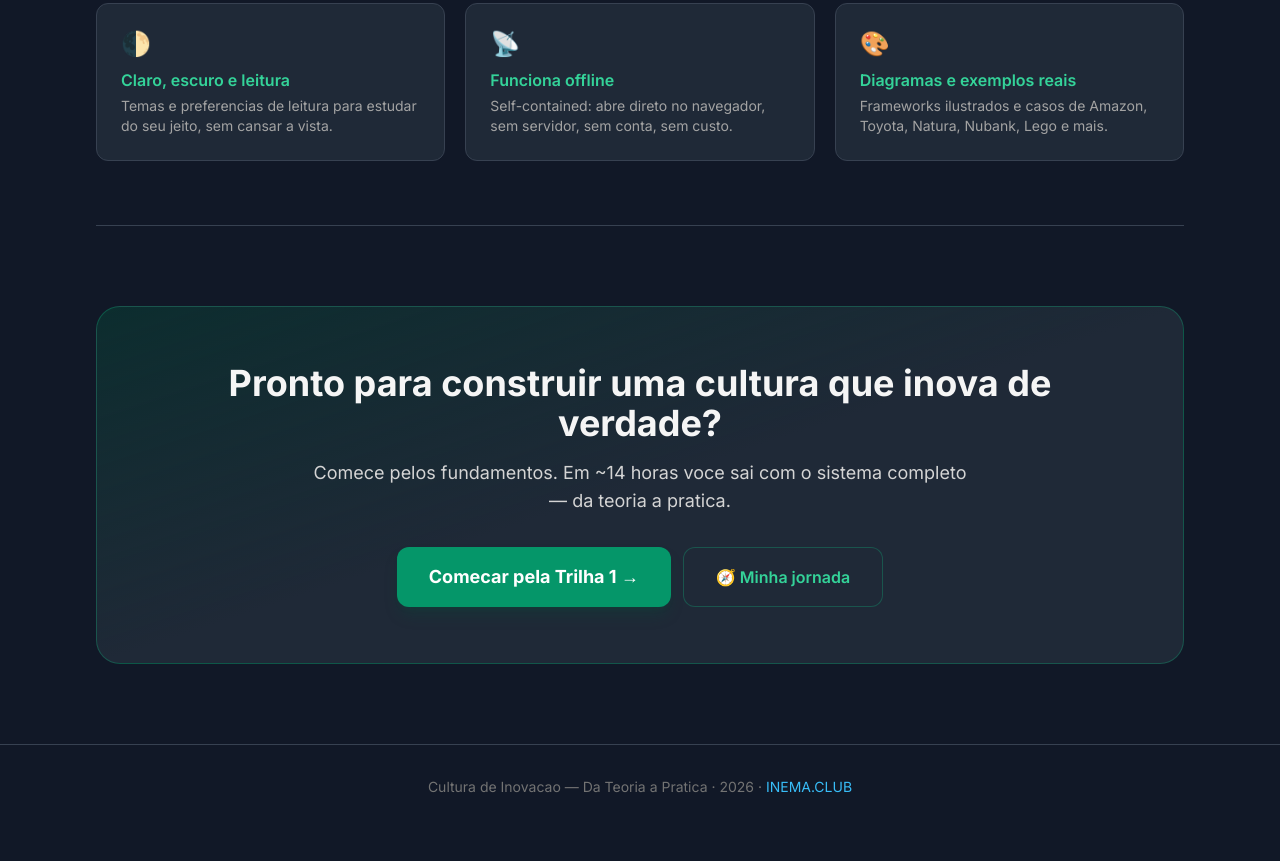
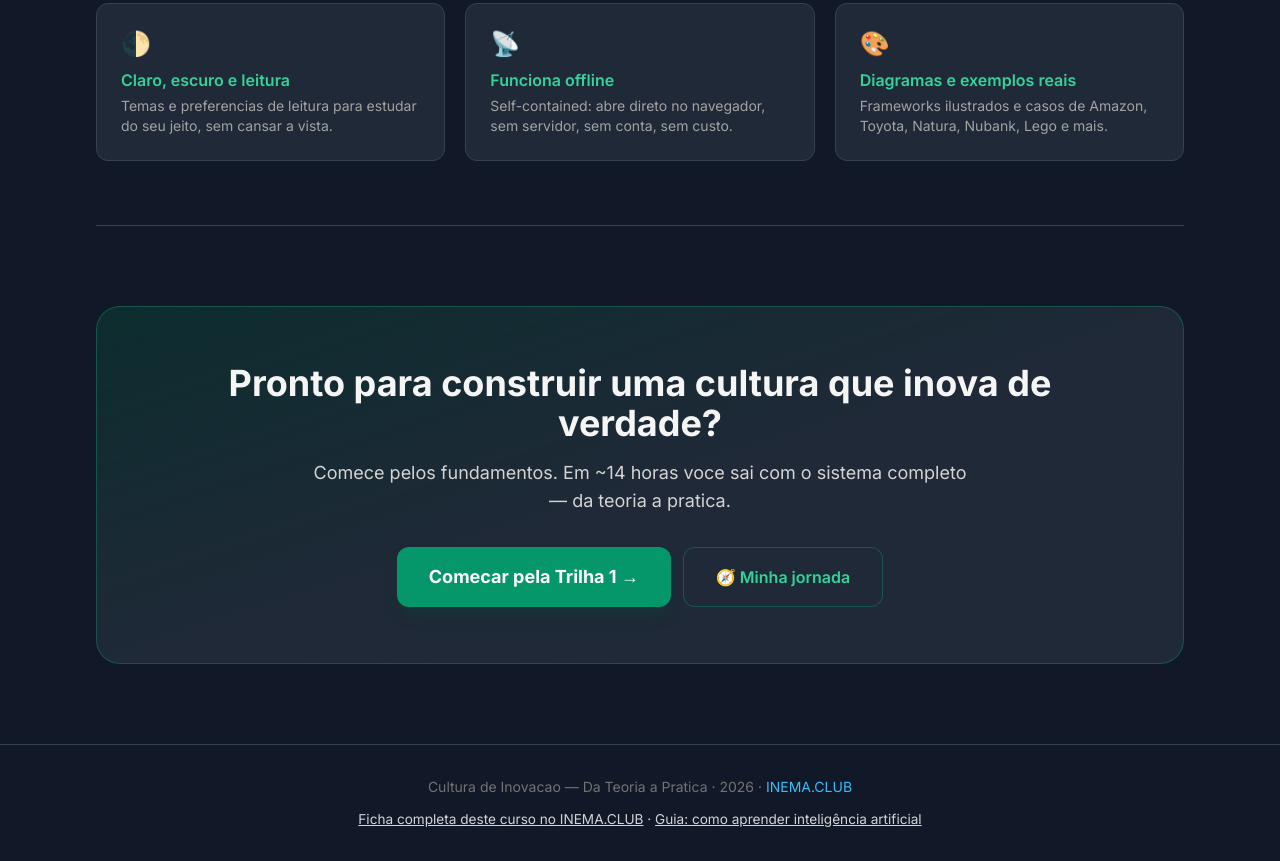
Before and after one commit to inematds/cultura-inovacao, a plain HTML site: page index.html in a window 1280 px wide. Shown: the part 5385-6246 px from the top of the page. Before the commit the page ends 6214 px from the top, so only its background shows below. Drawn offline with nearby package versions, Linux system fonts and the light colour scheme.

Commit message:
seo: link de volta pra ficha do curso e pro guia no inema.club
Co-Authored-By: Claude Opus 5.5 (1M context) <noreply@anthropic.com>

```diff
--- a/index.html
+++ b/index.html
@@ -620,7 +620,11 @@
     <div class="max-w-6xl mx-auto px-4 sm:px-6 lg:px-8 text-center text-neutral-500 text-sm">
       <p>Cultura de Inovacao — Da Teoria a Pratica · 2026 · <a href="https://inema.club" target="_blank" class="text-sky-400 hover:text-sky-300">INEMA.CLUB</a></p>
     </div>
-  </footer>
+
+<!-- inema-backlink:v1 -->
+<p style="display:block;width:100%;text-align:center;font-size:.85rem;margin:.75rem 0 0;opacity:.85"><a href="https://www.inema.club/cursos/165-cultura-de-inovacao-da-teoria-a-pratica/" style="color:inherit;text-decoration:underline">Ficha completa deste curso no INEMA.CLUB</a> · <a href="https://www.inema.club/aprender-inteligencia-artificial/" style="color:inherit;text-decoration:underline">Guia: como aprender inteligência artificial</a></p>
+<!-- /inema-backlink:v1 -->
+</footer>
 
   <!-- SCRIPTS -->
   <script>
```
